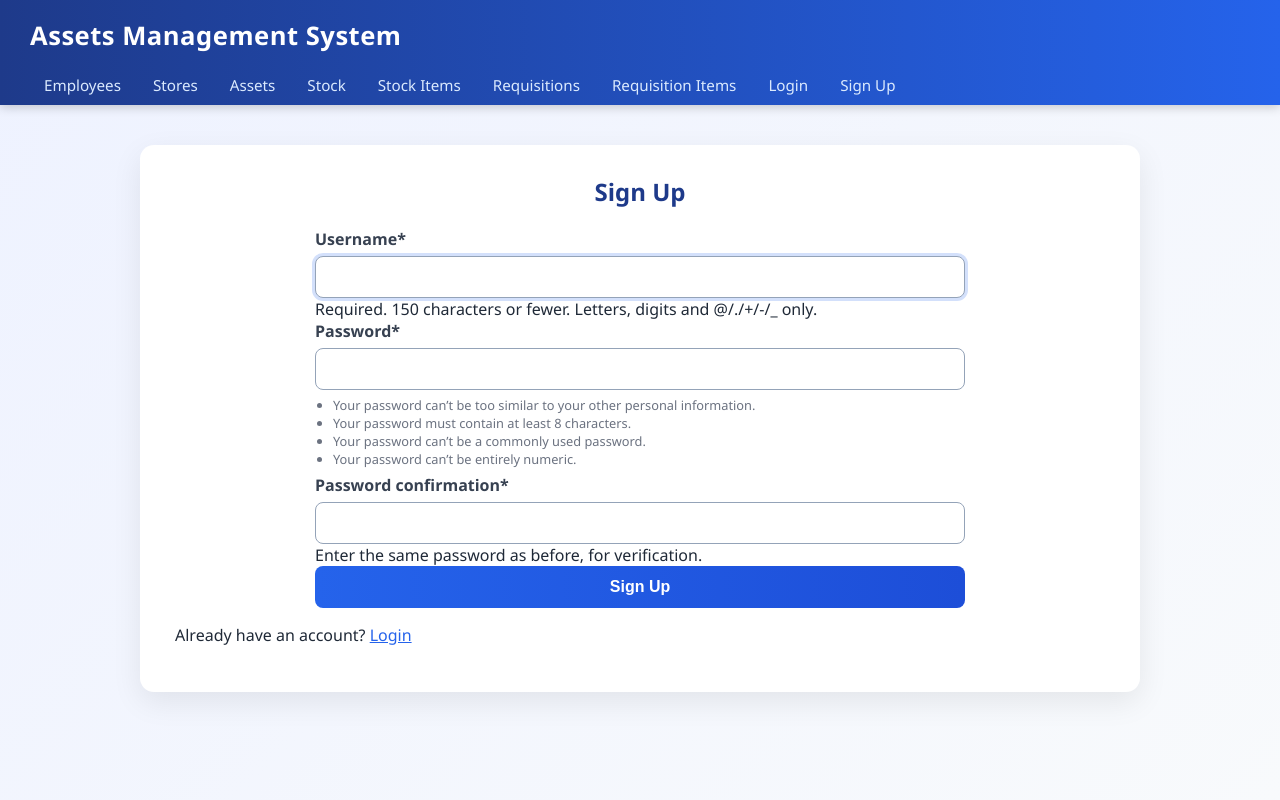
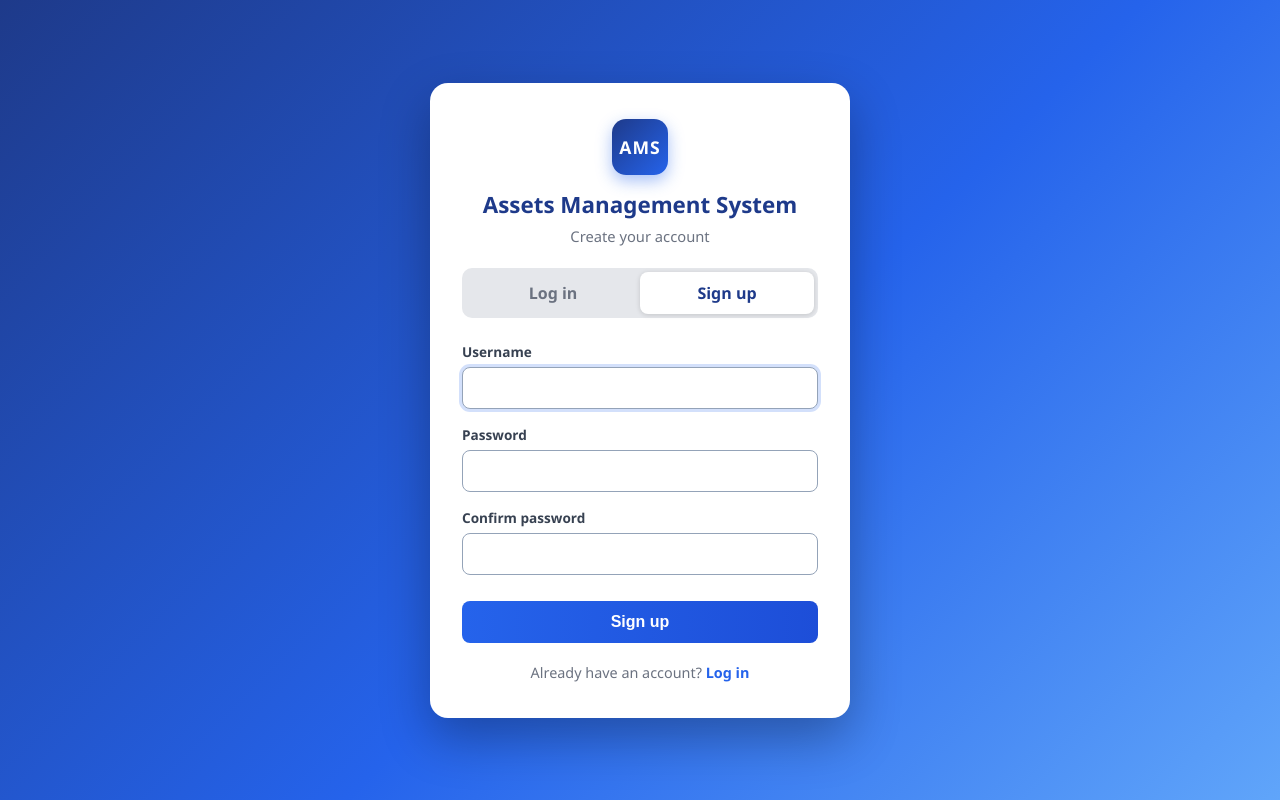
Before and after one commit to musiimeedmund9-sudo/School-project, a Django app: page / in a window 1280 px wide. Run offline with Django 5.2, Linux system fonts and the light colour scheme; some libraries are stand-ins or nearby versions.

Commit message:
Style login and sign up pages

```diff
--- /dev/null
+++ b/Assets/templates/base_auth.html
@@ -0,0 +1,24 @@
+{% load static %}
+<!DOCTYPE html>
+<html lang="en">
+<head>
+    <meta charset="UTF-8">
+    <meta name="viewport" content="width=device-width, initial-scale=1.0">
+    <title>{% block title %}Assets Management System{% endblock %}</title>
+    <link rel="stylesheet" href="{% static 'Assets/css/style.css' %}">
+</head>
+<body class="auth-body">
+    <div class="auth-card">
+        <div class="auth-logo">AMS</div>
+        <h1>Assets Management System</h1>
+        <p class="auth-sub">{% block subtitle %}{% endblock %}</p>
+
+        <div class="auth-tabs">
+            <a href="{% url 'login' %}" class="{% block login_active %}{% endblock %}">Log in</a>
+            <a href="{% url 'sign_up_page' %}" class="{% block signup_active %}{% endblock %}">Sign up</a>
+        </div>
+
+        {% block content %}{% endblock %}
+    </div>
+</body>
+</html>
--- a/Assets/templates/registration/sign_up.html
+++ b/Assets/templates/registration/sign_up.html
@@ -1,24 +1,27 @@
 
-{% extends 'base.html' %}
-{% load crispy_forms_tags  %}
-
-
-{% block title %}Sign Up{% endblock %}
+{% extends 'base_auth.html' %}
+{% block title %}Sign up{% endblock %}
+{% block subtitle %}Create your account{% endblock %}
+{% block signup_active %}active{% endblock %}
 
 {% block content %}
-<div class="card narrow">
-    <h2>Sign Up</h2>
+<form method="POST">
+    {% csrf_token %}
+    {{ form.non_field_errors }}
 
-    {% if msg %}
-        <p class="msg">{{ msg }}</p>
-    {% endif %}
+    <label for="{{ form.username.id_for_label }}">Username</label>
+    {{ form.username }}
+    {{ form.username.errors }}
 
-    <form method="POST">
-        {% csrf_token %}
-        {{ form|crispy }}
-        <button type="submit">Sign Up</button>
-    </form>
+    <label for="{{ form.password1.id_for_label }}">Password</label>
+    {{ form.password1 }}
+    {{ form.password1.errors }}
 
-    <p>Already have an account? <a href="{% url 'login' %}">Login</a></p>
-</div>
+    <label for="{{ form.password2.id_for_label }}">Confirm password</label>
+    {{ form.password2 }}
+    {{ form.password2.errors }}
+
+    <button type="submit">Sign up</button>
+</form>
+<p class="auth-foot">Already have an account? <a href="{% url 'login' %}">Log in</a></p>
 {% endblock %}
--- a/static/Assets/css/style.css
+++ b/static/Assets/css/style.css
@@ -193,3 +193,118 @@ textarea {
     border: 1px solid #94a3b8;
     background: #fff;
 }
+
+/* ---------- Login / Sign up page ---------- */
+.auth-body {
+    min-height: 100vh;
+    display: flex;
+    align-items: center;
+    justify-content: center;
+    padding: 20px;
+    background: linear-gradient(135deg, #1e3a8a 0%, #2563eb 55%, #60a5fa 100%);
+}
+
+.auth-card {
+    width: 100%;
+    max-width: 420px;
+    background: #fff;
+    padding: 36px 32px;
+    border-radius: 18px;
+    box-shadow: 0 20px 50px rgba(0,0,0,.3);
+    text-align: center;
+}
+
+.auth-logo {
+    width: 56px;
+    height: 56px;
+    line-height: 56px;
+    margin: 0 auto 14px;
+    text-align: center;
+    font-weight: 700;
+    font-size: 1.1rem;
+    letter-spacing: 1px;
+    color: #fff;
+    background: linear-gradient(135deg, #1e3a8a, #2563eb);
+    border-radius: 14px;
+    box-shadow: 0 6px 16px rgba(37,99,235,.4);
+}
+
+.auth-card h1 {
+    margin: 0;
+    font-size: 1.4rem;
+    color: #1e3a8a;
+    text-align: center;
+}
+
+.auth-sub {
+    margin: 6px 0 22px;
+    color: #6b7280;
+    font-size: .92rem;
+}
+
+/* Log in / Sign up tabs */
+.auth-tabs {
+    display: flex;
+    background: #e5e7eb;
+    border-radius: 10px;
+    padding: 4px;
+    margin-bottom: 24px;
+}
+
+.auth-tabs a {
+    flex: 1;
+    text-align: center;
+    padding: 10px;
+    border-radius: 8px;
+    text-decoration: none;
+    color: #6b7280;
+    font-weight: 600;
+    transition: background .2s, color .2s;
+}
+
+.auth-tabs a.active {
+    background: #fff;
+    color: #1e3a8a;
+    box-shadow: 0 1px 5px rgba(0,0,0,.15);
+}
+
+/* Form inside the card: undo the big card styling */
+.auth-card form {
+    background: none;
+    box-shadow: none;
+    padding: 0;
+    margin: 0;
+    max-width: none;
+    text-align: left;
+}
+
+.auth-card label {
+    margin-top: 14px;
+    font-size: .85rem;
+}
+
+.auth-card input {
+    margin-bottom: 2px;
+}
+
+.auth-card button {
+    margin-top: 24px;
+}
+
+.auth-card .errorlist {
+    margin: 6px 0 0;
+}
+
+.auth-foot {
+    margin: 20px 0 0;
+    font-size: .9rem;
+    color: #6b7280;
+}
+
+.auth-foot a {
+    color: #2563eb;
+    font-weight: 600;
+    text-decoration: none;
+}
+
+.auth-foot a:hover { text-decoration: underline; }
```
Also changed, not shown: Assets/templates/registration/login.html (+17 -13 lines).
